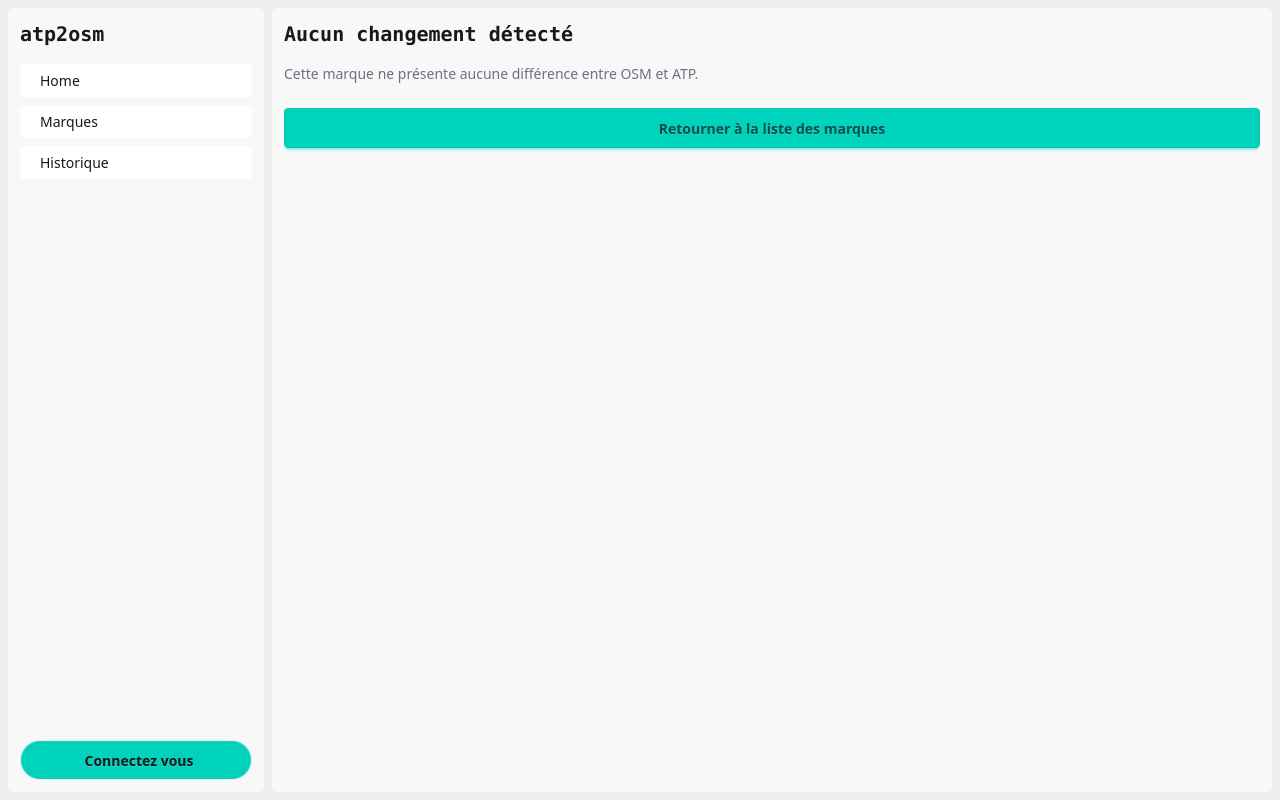
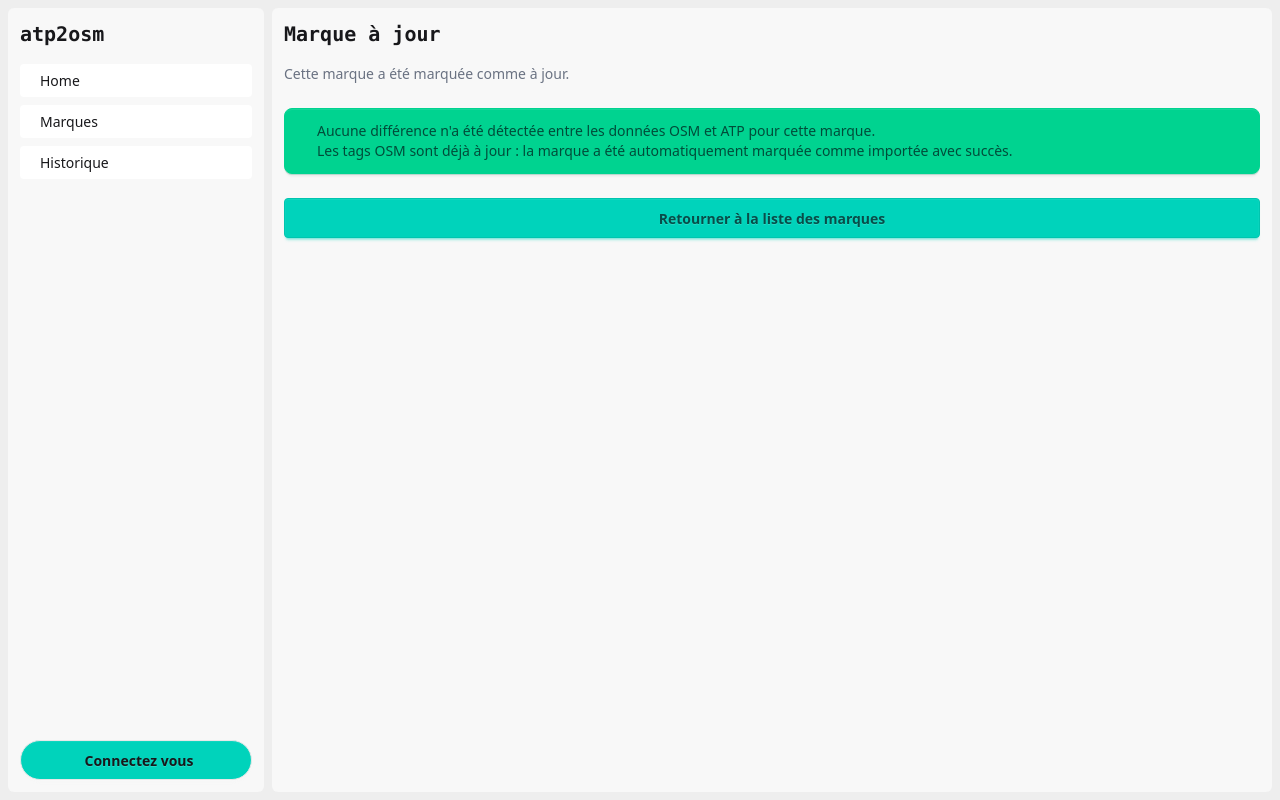
Before and after one commit to hagatopaxi/atp2osm-import, a Flask app: template website/templates/brands/:brand_wikidata/empty.html in a window 1280 px wide. Run offline with Flask 3, Linux system fonts and the light colour scheme; the template is opened without the code that fills it, so the values that code supplies are empty; parts of the project's set-up code (start-up, migrations or seed data) failed here and were passed over; some libraries are stand-ins or nearby versions.

Commit message:
mark empty brand changes as success

```diff
--- a/src/app.py
+++ b/src/app.py
@@ -202,6 +202,14 @@ def brands_validate(brand_wikidata):
     changes = get_changes_by_brand_wikidata(brand_wikidata)
 
     if len(changes) == 0:
+        osmdb = get_osmdb()
+        with osmdb.cursor() as cursor:
+            cursor.execute(
+                """INSERT INTO import_history (brand_wikidata, osm_user_id, status, items_count)
+                   VALUES (%s, %s, 'success', 0)""",
+                (brand_wikidata, session["user"]["osm_id"]),
+            )
+            osmdb.commit()
         return render_template("brands/:brand_wikidata/empty.html")
 
     # Check at least 5 items
@@ -231,7 +239,7 @@ def brands_confirm(brand_wikidata):
     changes = get_changes_by_brand_wikidata(brand_wikidata)
 
     if len(changes) == 0:
-        return render_template("brands/:brand_wikidata/empty.html")
+        return redirect(url_for("brands_validate", brand_wikidata=brand_wikidata))
 
     stats = get_stats(changes)
 
--- a/website/templates/brands/:brand_wikidata/empty.html
+++ b/website/templates/brands/:brand_wikidata/empty.html
@@ -1,8 +1,16 @@
 {% extends '_base.html' %}
 
-{% block title %}Aucun changement détecté{% endblock %}
-{% block subtitle %}Cette marque ne présente aucune différence entre OSM et ATP.{% endblock %}
+{% block title %}Marque à jour{% endblock %}
+{% block subtitle %}Cette marque a été marquée comme à jour.{% endblock %}
 
 {% block content %}
-<a class="btn btn-accent" href="/brands">Retourner à la liste des marques</a>
+<div class="alert alert-success">
+    <i class="iconoir-check-circle"></i>
+    <div>
+        <p>Aucune différence n'a été détectée entre les données OSM et ATP pour cette marque.</p>
+        <p>Les tags OSM sont déjà à jour : la marque a été automatiquement marquée comme importée avec succès.</p>
+    </div>
+</div>
+
+<a class="btn btn-accent mt-4" href="/brands">Retourner à la liste des marques</a>
 {% endblock %}
```
